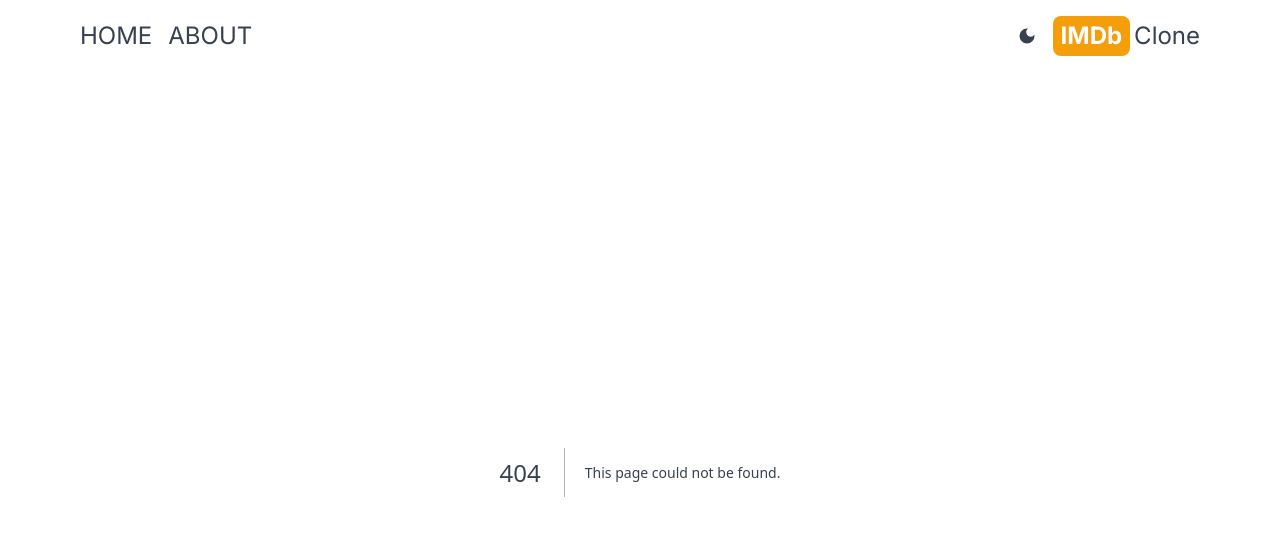
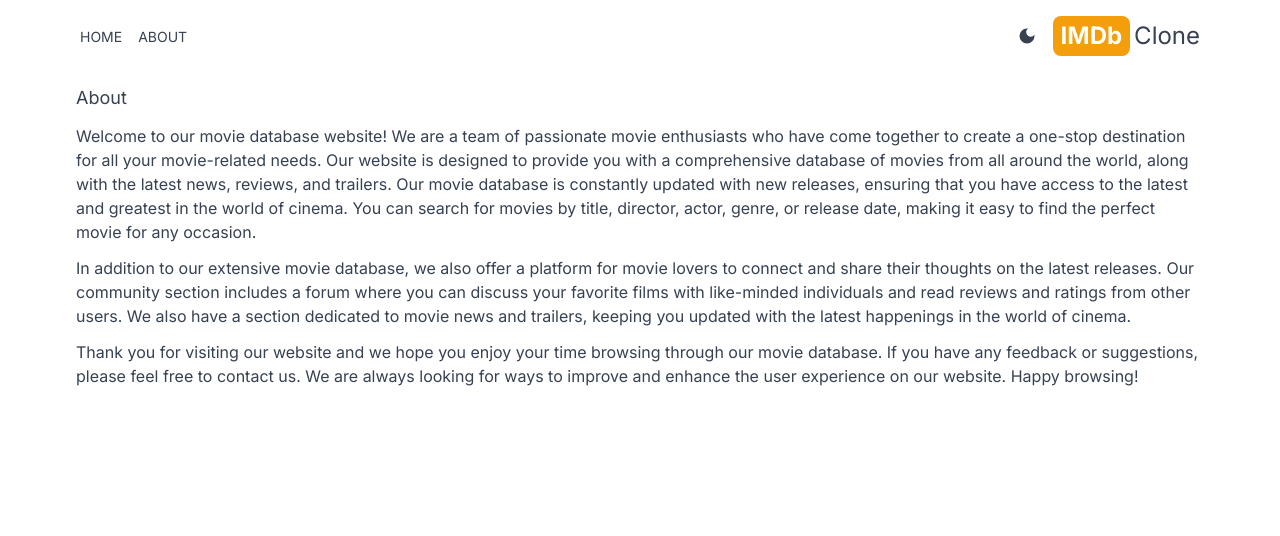
Before and after one commit to Gokulsankar-21/IMDB-NextJs-Clone-App, a Next.js app: page /about in a window 1280 px wide. Before the commit this address had no page. Shown: the top 536 px of the page. Built offline with nearby package versions, Linux system fonts and the light colour scheme.

Commit message:
complete about page

```diff
--- /dev/null
+++ b/src/app/about/page.jsx
@@ -0,0 +1,46 @@
+import React from "react";
+
+export default function page() {
+  return (
+    <div className="max-w-6xl mx-auto p-3 space-y-3">
+      <h1 className="hover:text-amber-500 text-lg cursor-pointer">About</h1>
+      <p>
+        Welcome to our movie database website! We are a team of passionate movie
+        enthusiasts who have come together to create a one-stop destination for
+        all your movie-related needs. Our website is designed to provide you
+        with a comprehensive database of movies from all around the world, along
+        with the latest news, reviews, and trailers. Our movie database is
+        constantly updated with new releases, ensuring that you have access to
+        the latest and greatest in the world of cinema. You can search for
+        movies by title, director, actor, genre, or release date, making it easy
+        to find the perfect movie for any occasion.
+      </p>
+      <p>
+        In addition to our extensive movie database, we also offer a platform
+        for movie lovers to connect and share their thoughts on the latest
+        releases. Our community section includes a forum where you can discuss
+        your favorite films with like-minded individuals and read reviews and
+        ratings from other users. We also have a section dedicated to movie news
+        and trailers, keeping you updated with the latest happenings in the
+        world of cinema.
+      </p>
+      <p>
+        Thank you for visiting our website and we hope you enjoy your time
+        browsing through our movie database. If you have any feedback or
+        suggestions, please feel free to contact us. We are always looking for
+        ways to improve and enhance the user experience on our website. Happy
+        browsing!
+      </p>
+    </div>
+  );
+}
+/**
+ * inga filesystem than routing
+ * so file system base espeacial ah folder name base panni routing nadakum - matha mudiyathu
+ * ithu auomated ah matitom - so manual ah ethuvum panna matom
+ *
+ * nama entha rules break panna koodathu - ethavathu filename and folder structure changes panna we will get an error in nextjs
+ *
+ * inga next js la auth epdi irukanum nu na kathukunum - kathupen
+ * next js user data va manage pandrathu pakkanum
+ */
--- a/src/app/components/MenuItem.jsx
+++ b/src/app/components/MenuItem.jsx
@@ -5,7 +5,7 @@
   return (
     <Link href={address} className=" hover:text-amber-500">
       <Icon className="text-2xl inline sm:hidden" />
-      <p className=" uppercase text-2xl hidden sm:inline">{title}</p>
+      <p className=" uppercase text-sm hidden sm:inline">{title}</p>
     </Link>
   );
 }
```
Also changed, not shown: src/app/layout.js (+14 -0 lines).
